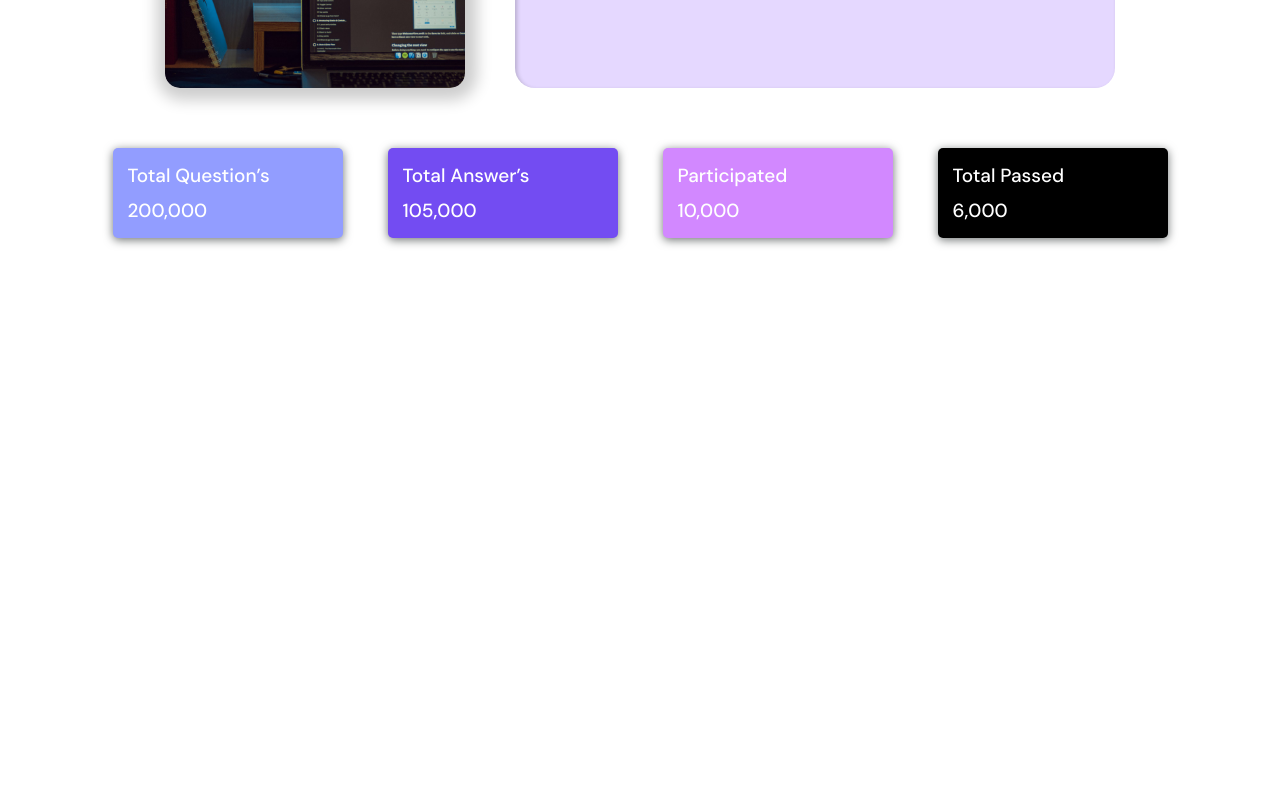
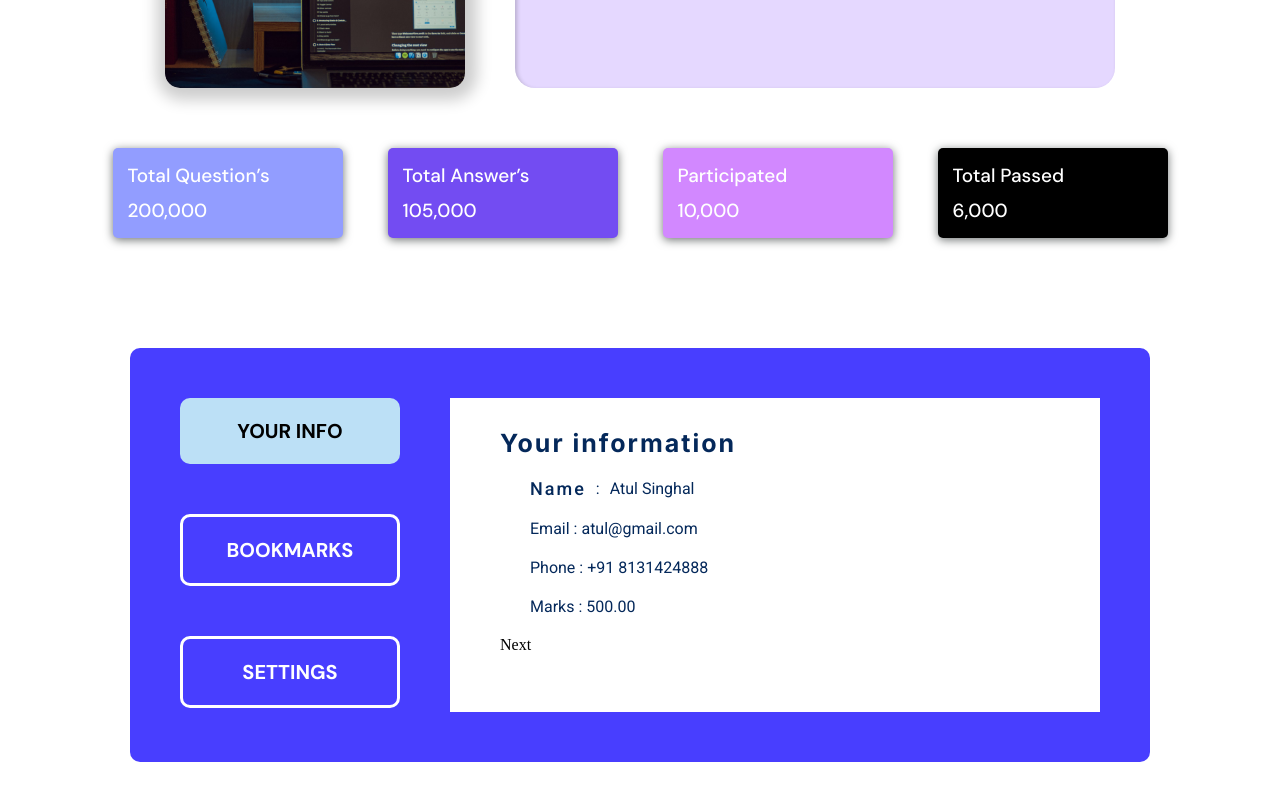
Before and after one commit to mohit-1337/Micro-Project-2, a plain HTML site: page index.html in a window 1280 px wide. Shown: the part 366-1166 px from the top of the page. Before the commit the page ends 800 px from the top, so only its background shows below. Drawn offline with Linux system fonts and the light colour scheme; a web font is replaced by a local one.

Commit message:
add footer

```diff
--- a/index.html
+++ b/index.html
@@ -61,6 +61,41 @@
           <p>6,000</p>
         </div>
       </div>
+
+      <div class="footer">
+        <div class="footerBox">
+          <div class="box1">
+            <p>YOUR INFO</p>
+          </div>
+          <div class="box2">
+            <p>BOOKMARKS</p>
+          </div>
+          <div class="box3">
+            <p>SETTINGS</p>
+          </div>
+        </div>
+
+        <div class="infoDiv">
+          <p class="info">Your information</p>
+          <div class="details">
+            <p class="name">
+              <span class="nameSpan">Name</span> <span>:</span>
+              <span>Atul Singhal</span>
+            </p>
+            <p class="email">
+              <span class="emailSpan">Email</span> : atul@gmail.com
+            </p>
+            <p class="phone">
+              <span class="phoneSpan">Phone</span> : +91 8131424888
+            </p>
+            <p class="marks"><span class="marksSpan">Marks</span> : 500.00</p>
+          </div>
+          <div>
+            <p>Next</p>
+            <img src="./img/Arrow 1.png" alt="arrow" />
+          </div>
+        </div>
+      </div>
     </section>
   </body>
 </html>
--- a/style.css
+++ b/style.css
@@ -198,6 +198,101 @@ div {
     box-shadow: 0px 2px 10px 0px #6F7373;
 }
 
+/* footer */
+
+.footer {
+    background-color: #483EFF;
+    display: flex;
+    padding: 50px;
+    border-radius: 10px;
+    gap: 50px;
+    margin-top: 50px;
+    margin-bottom: 60px;
+}
+
+.footerBox {
+    display: flex;
+    flex-direction: column;
+    gap: 50px;
+}
+
+.box1 {
+    padding: 20px;
+    background-color: #BCE0F6;
+    font-family: "DM Sans", sans-serif;
+    font-weight: 700;
+    width: 220px;
+    text-align: center;
+    font-size: 20px;
+    border-radius: 10px;
+}
+
+.box2 {
+    padding: 20px;
+    font-family: "DM Sans", sans-serif;
+    font-weight: 700;
+    width: 220px;
+    text-align: center;
+    font-size: 20px;
+    border-radius: 10px;
+    border: 3px solid white;
+    color: white;
+}
+
+.box3 {
+    padding: 20px;
+    font-family: "DM Sans", sans-serif;
+    font-weight: 700;
+    width: 220px;
+    text-align: center;
+    font-size: 20px;
+    border-radius: 10px;
+    border: 3px solid white;
+    color: white;
+}
+
+.infoDiv {
+    background-color: white;
+    padding: 30px;
+    display: flex;
+    flex-direction: column;
+    gap: 20px;
+    width: 650px;
+    padding-left: 50px;
+}
+
+.info {
+    font-family: "Inter", sans-serif;
+    font-weight: 700;
+    font-size: 25px;
+    letter-spacing: 2px;
+    color: #04285A;
+
+}
+
+.details {
+    display: flex;
+    flex-direction: column;
+    gap: 20px;
+    margin-left: 30px;
+    font-family: "Roboto", sans-serif;
+    color: #04285A;
+}
+
+.name {
+    font-size: 16px;
+    font-weight: 400;
+    display: flex;
+    gap: 10px;
+    align-items: center;
+}
+
+.nameSpan {
+    font-size: 18px;
+    font-weight: 500;
+    letter-spacing: 2px;
+}
+
 /* responsive */
 
 /* for Mobile */
```
Also changed, not shown: img/Arrow 1.png (added).
